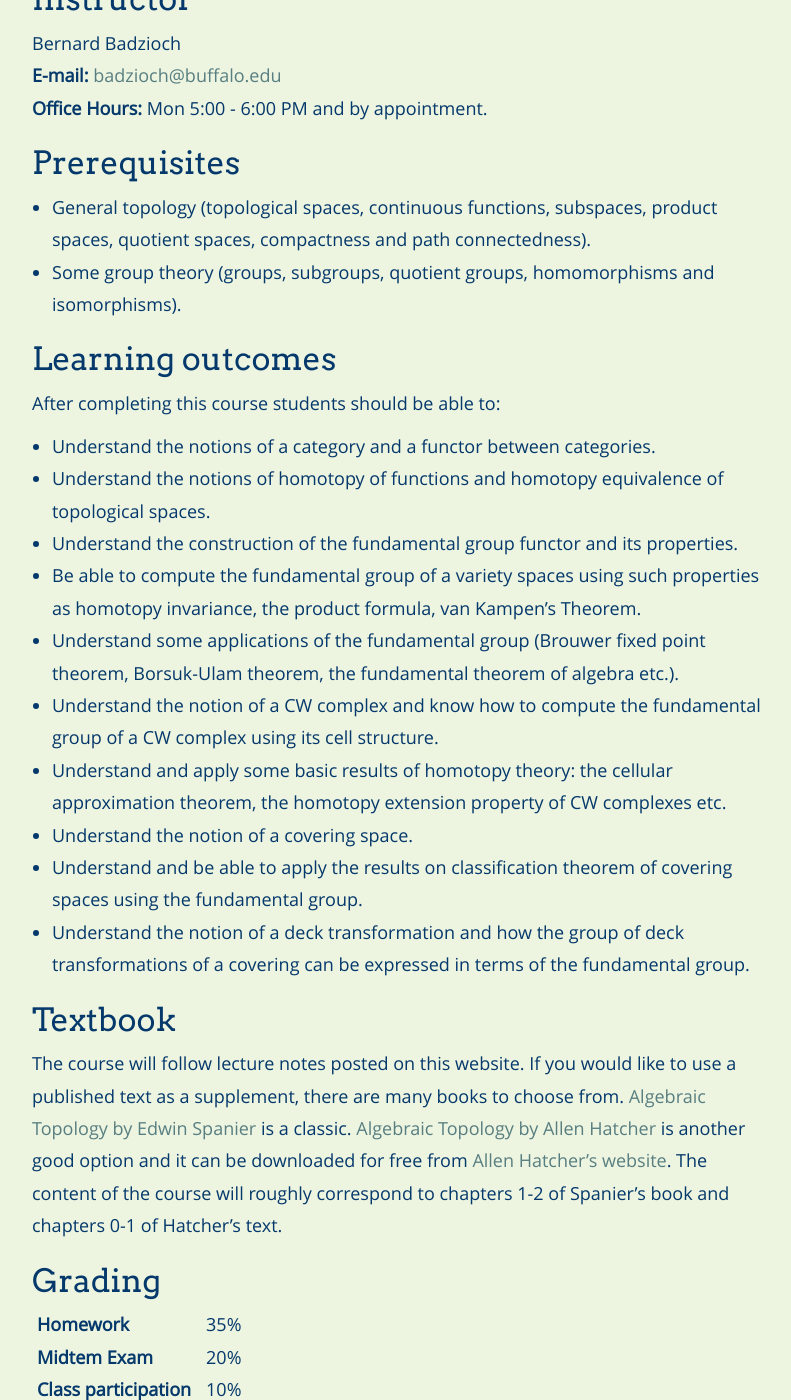
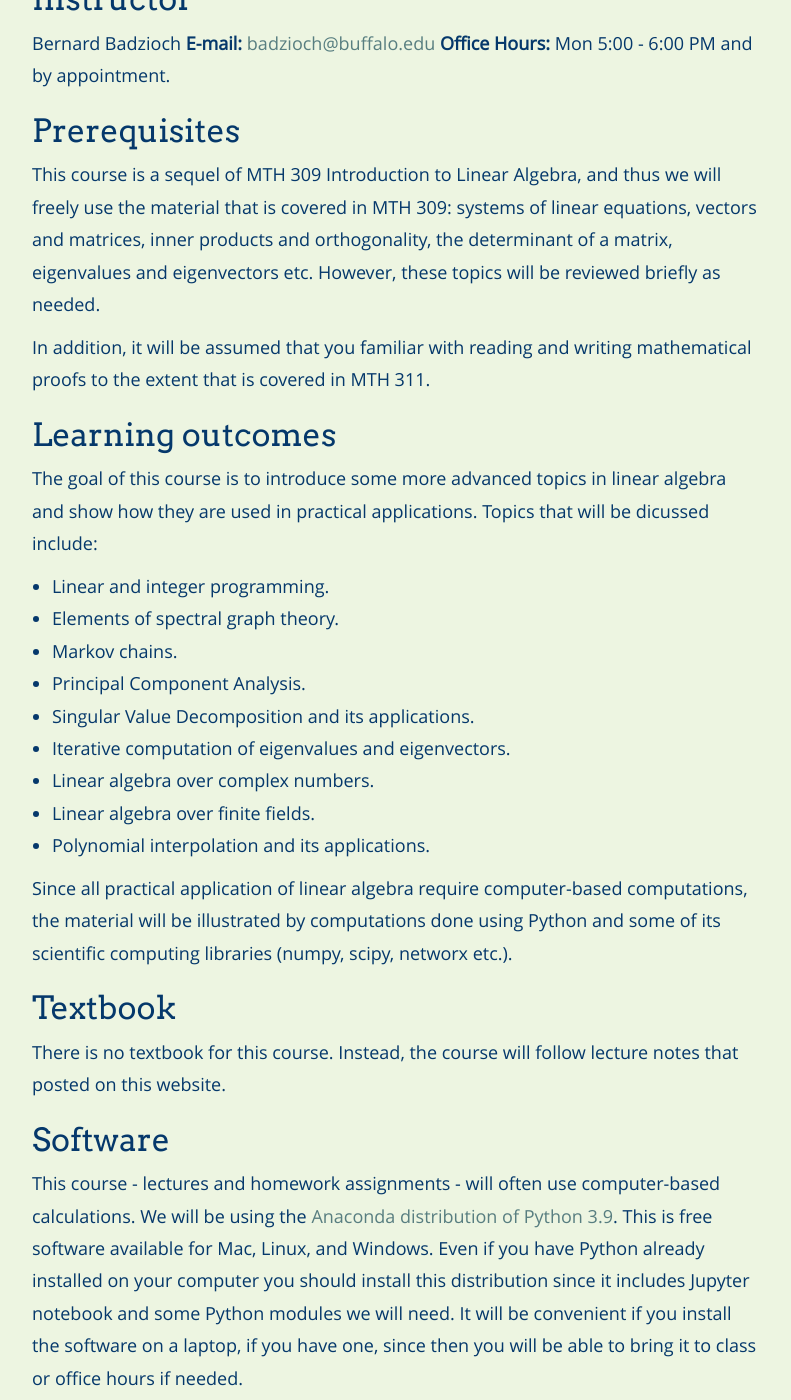
Before and after one commit to bbadzioch/461_site, a Jekyll site: the page built from index.md, in a window 1280 px wide and 1400 px high, scrolled down 815 px. Shown: the whole window, without its empty margins (243-1034 px from the left). Built offline with Jekyll 4.4.1, drawn with Linux system fonts in a browser that asks for light colours; nearby versions of some CDN libraries; some of the changed text lies outside the part shown.

Commit message:
Update index.md

```diff
--- a/index.md
+++ b/index.md
@@ -26,100 +26,91 @@ A PDF version of this syllabus is available <a href="/assets/syllabus.pdf" markd
 
 ## Lectures
 
-| Mon, Wed 3:30 - 4:50 PM &nbsp; &nbsp; | [Math Building 122](http://www.buffalo.edu/home/visiting-ub/CampusMaps/maps.html#MATH){:target="_blank"} |
+| Mon, Wed 12:00 - 1:20 PM &nbsp; &nbsp; | [Math Building 150](http://www.buffalo.edu/home/visiting-ub/CampusMaps/maps.html#MATH){:target="_blank"} |
 
 
 ## Instructor
 
 Bernard Badzioch
-**E-mail:** [badzioch@buffalo.edu](mailto:badzioch@buffalo.edu?subject=MTH 427/527)
+**E-mail:** [badzioch@buffalo.edu](mailto:badzioch@buffalo.edu?subject=MTH 461)
 **Office Hours:** Mon 5:00 - 6:00 PM and by appointment.
 
 
 ## Prerequisites
 
-* General topology (topological spaces, continuous functions, subspaces, product spaces, quotient spaces, compactness and path connectedness).
-* Some group theory (groups, subgroups, quotient groups, homomorphisms and isomorphisms).
+This course is a sequel of MTH 309 Introduction to Linear Algebra, and thus we will freely use
+the material that is covered in MTH 309: systems of linear equations, vectors and matrices, inner
+products and orthogonality, the determinant of a matrix, eigenvalues and eigenvectors etc. However,
+these topics will be reviewed briefly as needed.
+
+In addition, it will be assumed that you familiar with reading and writing mathematical proofs to
+the extent that is covered in MTH 311.
 
 ## Learning outcomes
 
-After completing this course students should be able to:
+The goal of this course is to introduce some more advanced topics in linear algebra
+and show how they are used in practical applications. Topics that will be dicussed
+include:
 
-* Understand the notions of a category and a functor between categories.
-* Understand the notions of homotopy of functions and homotopy equivalence of topological
-  spaces.
-* Understand the construction of the fundamental group functor and its properties.
-* Be able to compute the fundamental group of a variety spaces using such properties as homotopy
-  invariance, the product formula, van Kampen's Theorem.
-* Understand some applications of the fundamental group (Brouwer fixed point theorem, Borsuk-Ulam theorem,
-  the fundamental theorem of algebra etc.).
-* Understand the notion of a CW complex and know how to compute the fundamental group of a CW complex
-  using its cell structure.
-* Understand and apply some basic results of homotopy theory: the cellular approximation theorem,
-  the homotopy extension property of CW complexes etc.
-* Understand the notion of a covering space.
-* Understand and be able to apply the results on classification theorem of covering spaces using
-  the fundamental group.
-* Understand the notion of a deck transformation and how the group of deck transformations of a covering
-  can be expressed in terms of the fundamental group.
+* Linear and integer programming.
+* Elements of spectral graph theory.
+* Markov chains.
+* Principal Component Analysis.
+* Singular Value Decomposition and its applications.
+* Iterative computation of eigenvalues and eigenvectors.
+* Linear algebra over complex numbers.
+* Linear algebra over finite fields.
+* Polynomial interpolation and its applications.
+
+Since all practical application of linear algebra require computer-based computations,
+the material will be illustrated by computations done using Python and some of its
+scientific computing libraries (numpy, scipy, networx etc.).
 
 ## Textbook
 
-The course will follow lecture notes posted on this website.
-If you would like to use a published text as a supplement, there are many books
-to choose from. [Algebraic Topology by Edwin Spanier](https://amzn.to/34x2tNp){:target="_blank"} is a classic.
-[Algebraic Topology by Allen Hatcher](https://amzn.to/3q6lKh8){:target="_blank"}
-is another good option and it can be downloaded for free from
-[Allen Hatcher's website](https://pi.math.cornell.edu/~hatcher/AT/ATpage.html){:target="_blank"}.
-The content of the course will roughly correspond to chapters 1-2 of Spanier's
-book and chapters 0-1 of Hatcher's text.
+There is no textbook for this course. Instead, the  course will follow lecture notes that posted on
+this website.
+
+## Software
+
+This course - lectures and homework assignments - will often use computer-based calculations.
+We will be using the [Anaconda distribution of Python 3.9](https://www.anaconda.com/products/distribution).
+This is free software available for Mac, Linux, and Windows. Even if you have Python already
+installed on your computer you should install this distribution since it includes Jupyter notebook
+and some Python modules we will need. It will be convenient if you install the software on a laptop,
+if you have one, since then you will be able to bring it to class or office hours if needed.
 
 
 ## Grading
 
-| **Homework**                          | 35% |
-| **Midtem Exam**                       | 20% |
-| **Class participation**               | 10% |
-| **Final Exam**                        | 35% |
+| **Homework**                          | 75% |
+| **Weekly Digests**                    | 25% |
 {: .syllabus-table }
 
 ## Homework
 
-Homework problems will be assigned weekly, and will be due on Wednesday each week.
-Students registered for MTH 528 are required to submit homework solutions typeset
-in LaTeX. MTH 428 students will receive one bonus point for each homework problem
-solution prepared in LaTeX (solutions that show no mathematical effort do not count).
-
-You can collaborate on homework problems, but you must write solutions entirely on your
-own. Copying solutions from other students or any other sources is a violation
-of the UB academic integrity policy.
+Homework problems will be assigned every other week. You can collaborate on homework problems,
+but you must write solutions entirely on your own. Copying solutions from other students or any
+other sources is a violation of the UB academic integrity policy.
 
 Homework assignments will be collected and returned through [Gradescope](https://www.gradescope.com).
 
-## Class participation
+## Weekly digests
 
-Class participation credit will be based on two components.
-
-**Class attendance.** You can earn up to 5% of the total course credit
-for being present and on time during class meetings. You can miss two
-class meetings without a justified reason. Each subsequent unexcused absence
-will lower your participation credit by 1% (i.e. from 5% to 4% etc.).
-
-**Weekly digest.** As a part of each homework you will be asked to submit
-a short (2-3 sentences) writeup on your study from the previous week.
-For example, you can write:
+Each week you will be asked to submit a short (2-3 sentences) writeup on your study
+from the previous week. For example, you can write:
 
 * what topics you have found interesting (or boring)
 * what topics you have found difficult (or easy)
 * how  you feel about the course
 * anything else you want to share.
 
-You will be also asked to submit questions that you would like to see discussed
-during a class meeting.
+You will be also asked to submit a question (or questions) that you would like to
+see discussed during a class meeting.
 
-You can receive up to 5% credit for these writeups. You can miss one
+You can receive up to 20% credit for these writeups. You can miss one
 such assignment without loosing any credit, but your weekly digest credit will be
-lowered by 1% for each subsequent missed assignment.
+lowered by 5% for each subsequent missed assignment.
 
 I may award extra credit to students who are especially active in the course.
 I may also offer some extra credit opportunities for giving short presentations
@@ -128,9 +119,7 @@ on some topic etc.
 
 ## Exams
 
-| **Midterm Exam**  | Wednesday, March 30, 3:30 - 4:50 PM  | Math Building 122  |
-| **Final Exam**    | Tuesday, May 17, 11:45 - 2:45 PM     | Math Building 122  |
-{: .syllabus-table }
+There will be no exams in this course.
 
 
 ## Incomplete Grades
```
